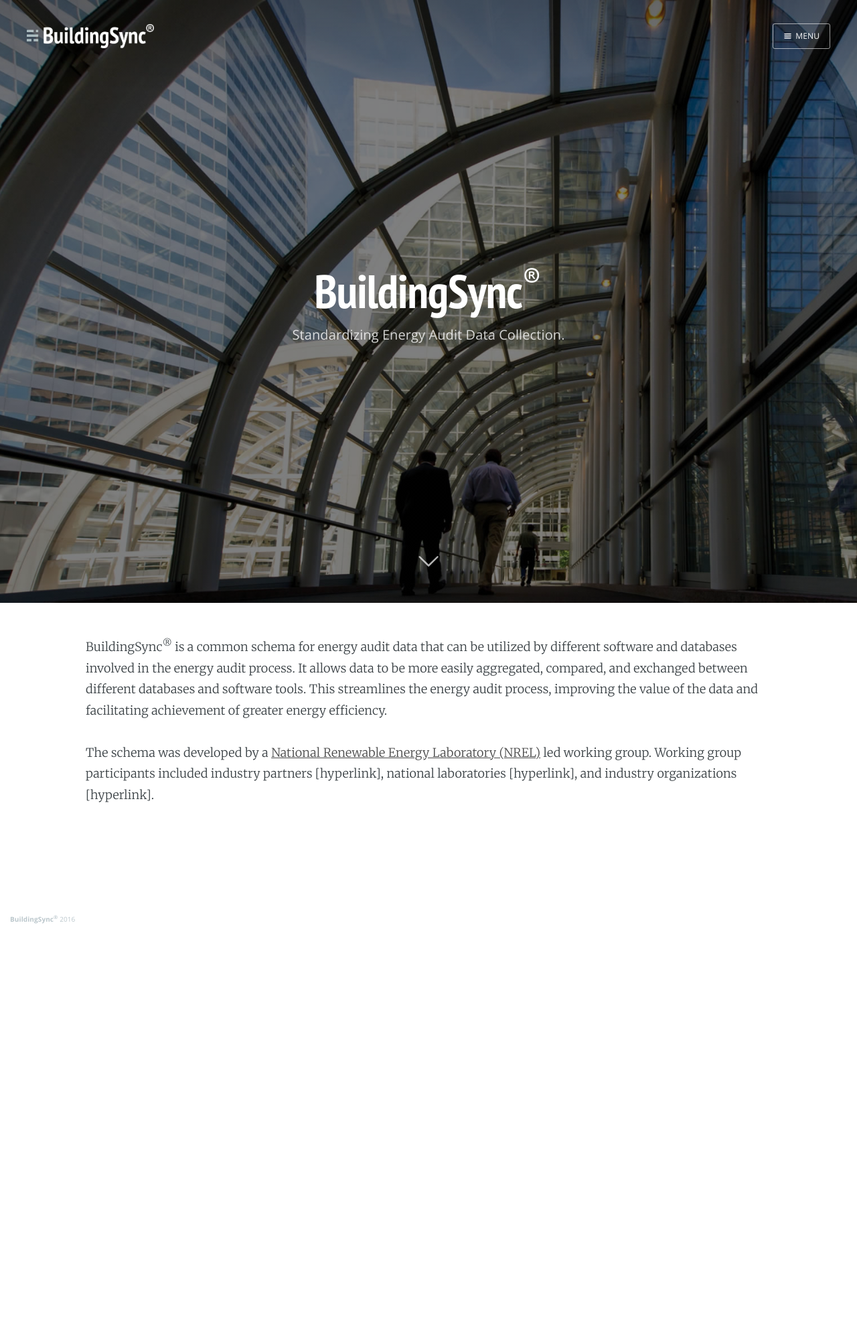
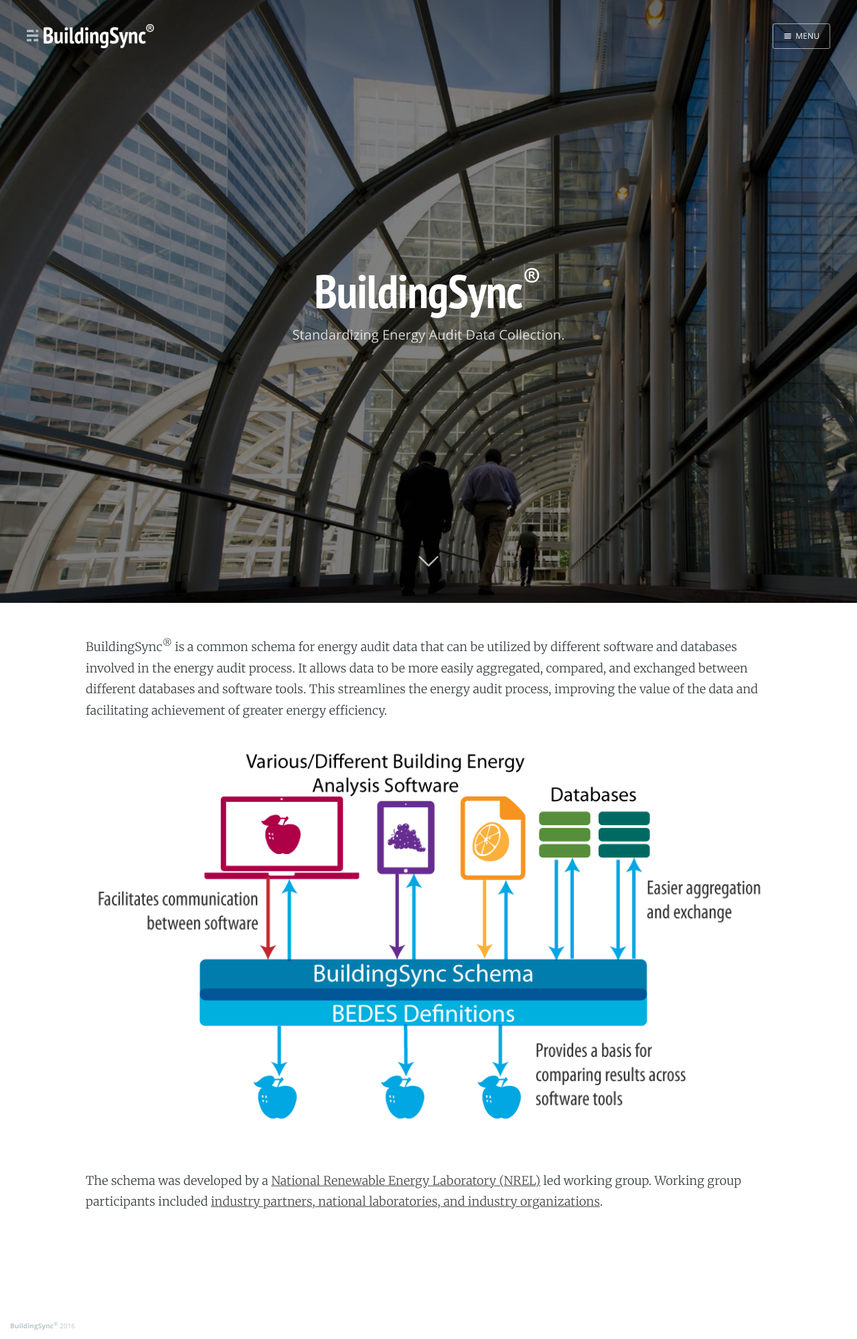
Before and after one commit to fieldkm/website, a Jekyll site: the page built from index.html, in a window 1280 px wide. Shown: the whole page at 67% size. Built offline with Jekyll 4.4.1, drawn with Linux system fonts in a browser that asks for light colours; nearby versions of some CDN libraries; Markdown is read by kramdown in place of the engine named in the settings; the list of posts is cut into pages by our own code; before the commit the page ends 1391 px from its top, so only the background shows below that.

```diff
--- a/_includes/home.md
+++ b/_includes/home.md
@@ -1,7 +1,5 @@
 BuildingSync<sup>&reg;</sup> is a common schema for energy audit data that can be utilized by different software and databases involved in the energy audit process. It allows data to be more easily aggregated, compared, and exchanged between different databases and software tools. This streamlines the energy audit process, improving the value of the data and facilitating achievement of greater energy efficiency.
 
-{% comment %}
-Graphic illustrating the above text?
-{% endcomment %}
+![BuildingSync Workflow](assets/images/workflow.png "BuildingSync Workflow")
 
-The schema was developed by a [National Renewable Energy Laboratory (NREL)](http://www.nrel.gov/) led working group. Working group participants included industry partners [hyperlink], national laboratories [hyperlink], and industry organizations [hyperlink].
+The schema was developed by a [National Renewable Energy Laboratory (NREL)](http://www.nrel.gov/) led working group. Working group participants included [industry partners, national laboratories, and industry organizations](about/collaborators/).
--- a/assets/css/screen.css
+++ b/assets/css/screen.css
@@ -1030,6 +1030,11 @@ body:not(.post-template) .post-title {
     width: 100%;
 }
 
+img[title="BuildingSync Workflow"] {
+    min-width: 400px;
+    width: 100%;
+}
+
 
 /* ==========================================================================
    5. Single Post - When you click on an individual post
```
Also changed, not shown: assets/images/jasper_screen1.png (deleted), assets/images/jasper_screen2.png (deleted), assets/images/jasper_screen3.png (deleted), assets/images/jasper_screen4.png (deleted), assets/images/jasper_screen5.png (deleted), assets/images/jasper_screen6.png (deleted), assets/images/screen1.png (deleted), assets/images/screen2.png (deleted), assets/images/screen3.png (deleted), assets/images/screen4.png (deleted), assets/images/screen5.png (deleted), assets/images/screen6.png (deleted), assets/images/small.jpg (deleted), assets/images/workflow.png (added).
